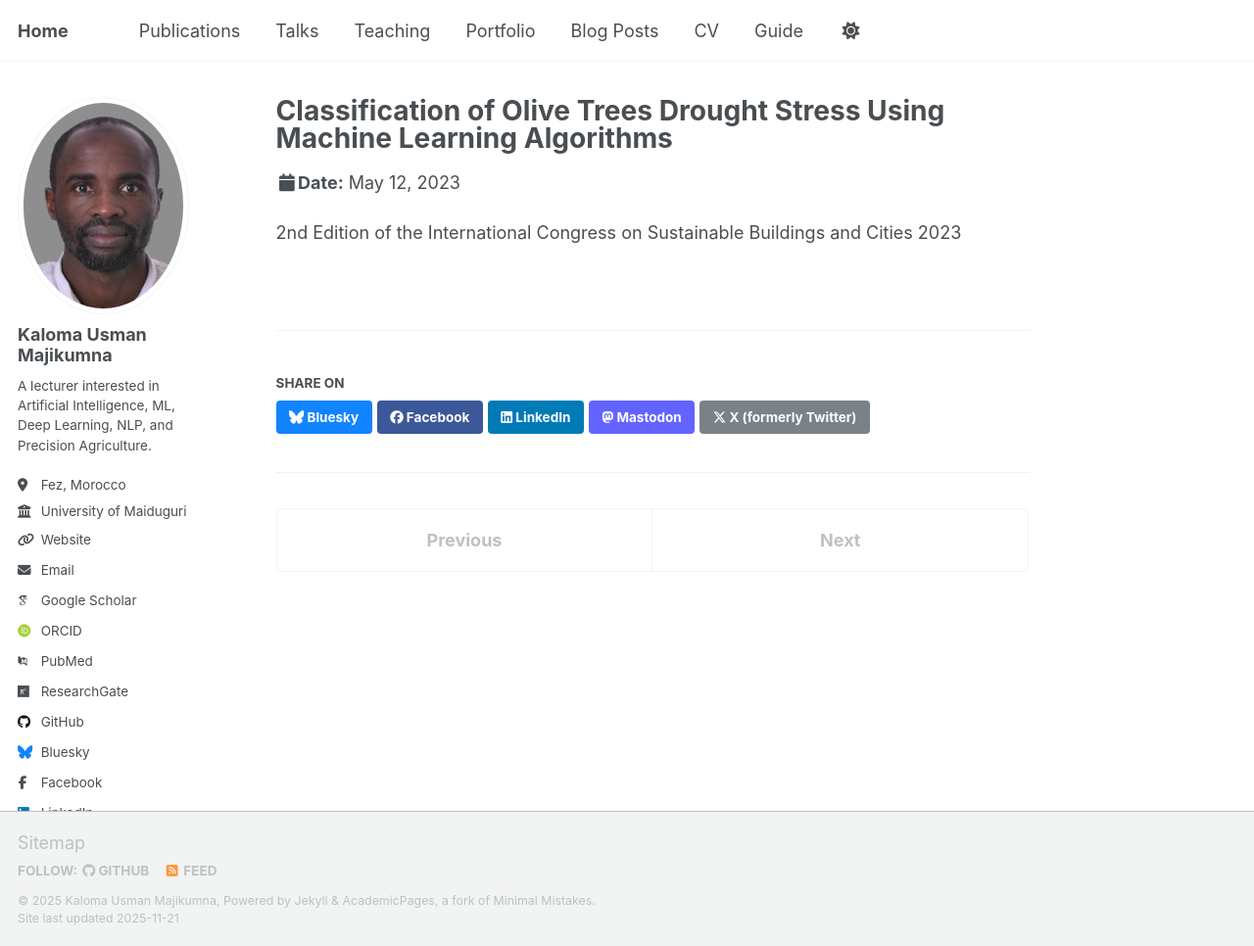
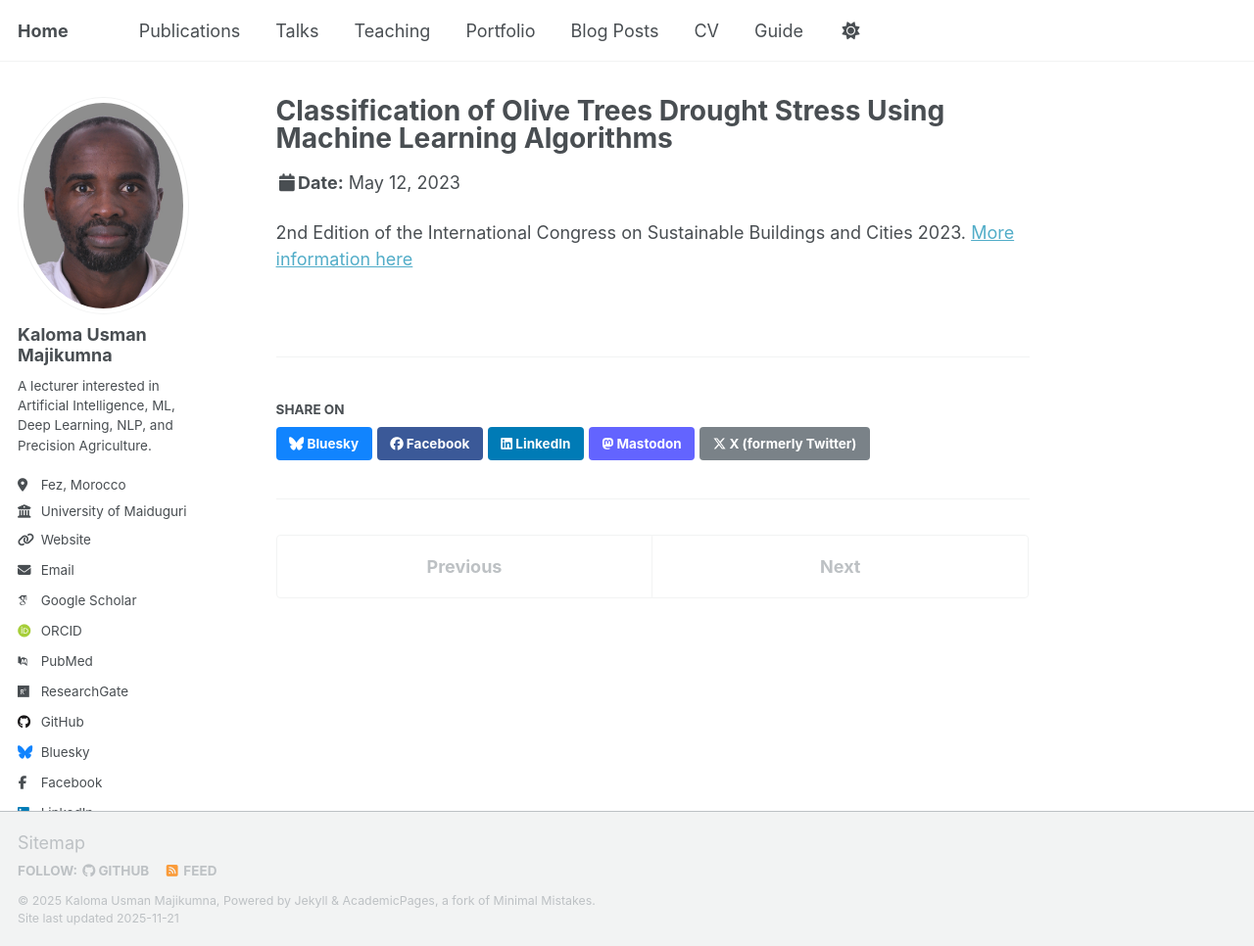
Before and after one commit to kalomausman/kalomausman.github.io, a Jekyll site: the page built from _talks/2012-03-01-talk-1.md, in a window 1280 px wide and 966 px high. Shown: the whole window at 98% size. Built offline with Jekyll 4.4.1, drawn with Linux system fonts in a browser that asks for light colours; some web fonts are replaced; a script that is not in the unit is left out.

Commit message:
Add link to more information about the congress

```diff
--- a/_talks/2012-03-01-talk-1.md
+++ b/_talks/2012-03-01-talk-1.md
@@ -8,4 +8,5 @@ date: 2023-05-12
 location: "Fes, Morocco"
 ---
 
-2nd Edition of the International Congress on Sustainable Buildings and Cities 2023
+2nd Edition of the International Congress on Sustainable Buildings and Cities 2023.
+[More information here](https://bvd23.upf.ac.ma/)
```
